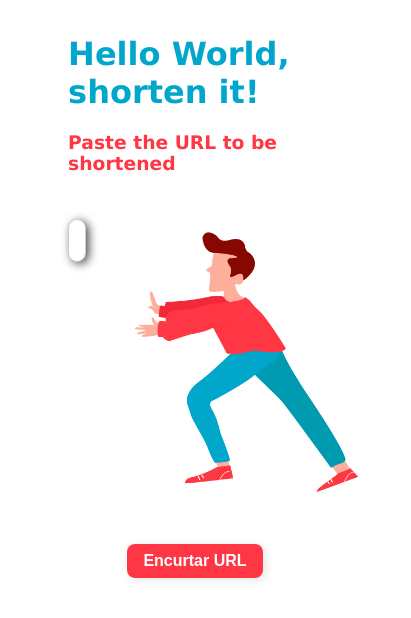
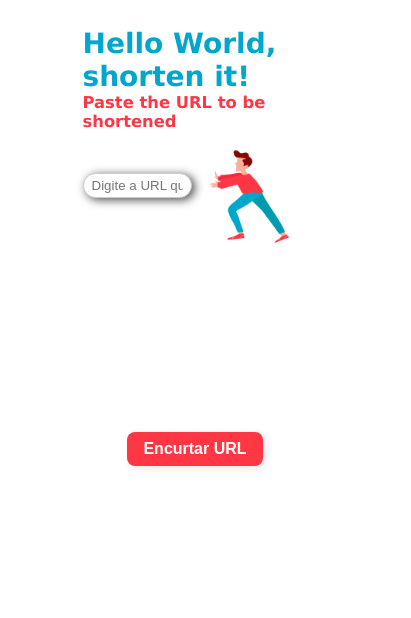
Before and after one commit to gustavomfranzin/frontUrlshortenerProject, a React (Create React App) app: page / in a window 390 px wide. Shown: the top 618 px of the page, 411 px wide, since content can reach past the window. Built offline with nearby package versions, Linux system fonts and the light colour scheme.

Commit message:
update responsive resolutions

```diff
--- /dev/null
+++ b/src/Global/globalCSS.tsx
@@ -0,0 +1,25 @@
+import { createGlobalStyle } from 'styled-components';
+
+const GlobalCSS = createGlobalStyle`
+
+* {
+  box-sizing: border-box;
+  margin: 0;
+  padding: 0;
+}
+
+@media (max-width: 1080px) {
+  html {
+    font-size: 93.75%;
+  }
+}
+
+@media (max-width: 720px) {
+  html {
+    font-size: 87.5%;
+  }
+}
+
+`;
+
+export default GlobalCSS;
--- a/src/components/ShortenForm/index.tsx
+++ b/src/components/ShortenForm/index.tsx
@@ -21,6 +21,7 @@ function ShortenForm() {
 
   return (
     <div className="App">
+    <div className="container">
       <S.Wrapper>
         <S.WrapperTitle>
         <h1>Hello World, shorten it!</h1>
@@ -47,9 +48,10 @@ function ShortenForm() {
       <S.LinkShorted>
         <a href={shortUrl}>{shortUrl}</a>
       </S.LinkShorted>
+    </div>
+    </div>
 
 
-    </div>
   );
 }
 
--- a/src/components/ShortenForm/styled.tsx
+++ b/src/components/ShortenForm/styled.tsx
@@ -17,7 +17,7 @@ export const Wrapper = styled.div`
 export const WrapperTitle = styled.div`
   display: flex;
   flex-direction: column;
-  margin-left:0;
+  margin-left: 0;
   padding: 4px;
   font-family: Verdana;
 
@@ -42,23 +42,37 @@ export const WrapperInput = styled.div`
   height: 70%;
   font-family: Verdana;
   background-color: white;
-  margin-bottom: 5%;
+  margin-bottom: 0%;
+
+
 
   input {
     border: 1px solid #ccc;
     border-radius: 20px;
-    margin-top: 7%;
+    margin-top: 15%;
     margin-left: 0;
-    width: 80%;
+    width: 90%;
     height: 25px;
     padding: 8px;
     font-weight: 500;
     box-shadow: 3px 2px 10px rgba(0, 0, 0, 0.7);
+
+     @media screen and (min-width: 451px) {
+            width: 100%;
+            margin-top: 8%;
+    }
   }
+
+
 `;
 
 export const WrapperImage = styled.img`
   margin-left: 0;
+  height: 40%;
+
+  @media screen and (min-width: 451px) {
+            height: 100%;
+    }
 `;
 
 export const WrapperButton = styled.button`
@@ -83,7 +97,6 @@ export const WrapperButton = styled.button`
     font-size: 16px;
     box-shadow: 3px 2px 10px rgba(0, 0, 0, 0.1);
 
-
     &:hover {
       background-color: #32cd32;
       box-shadow: 3px 2px 10px rgba(0, 0, 0, 0.9);
--- a/src/index.tsx
+++ b/src/index.tsx
@@ -2,10 +2,11 @@ import React from 'react';
 import ReactDOM from 'react-dom';
 import App from './App';
 import reportWebVitals from './reportWebVitals';
-//import ResetCSS from './Global/resetCSS';
+import GlobalCSS from './Global/globalCSS';
 
 ReactDOM.render(
   <React.StrictMode>
+  <GlobalCSS />
     <App />
   </React.StrictMode>,
   document.getElementById('root')
```
